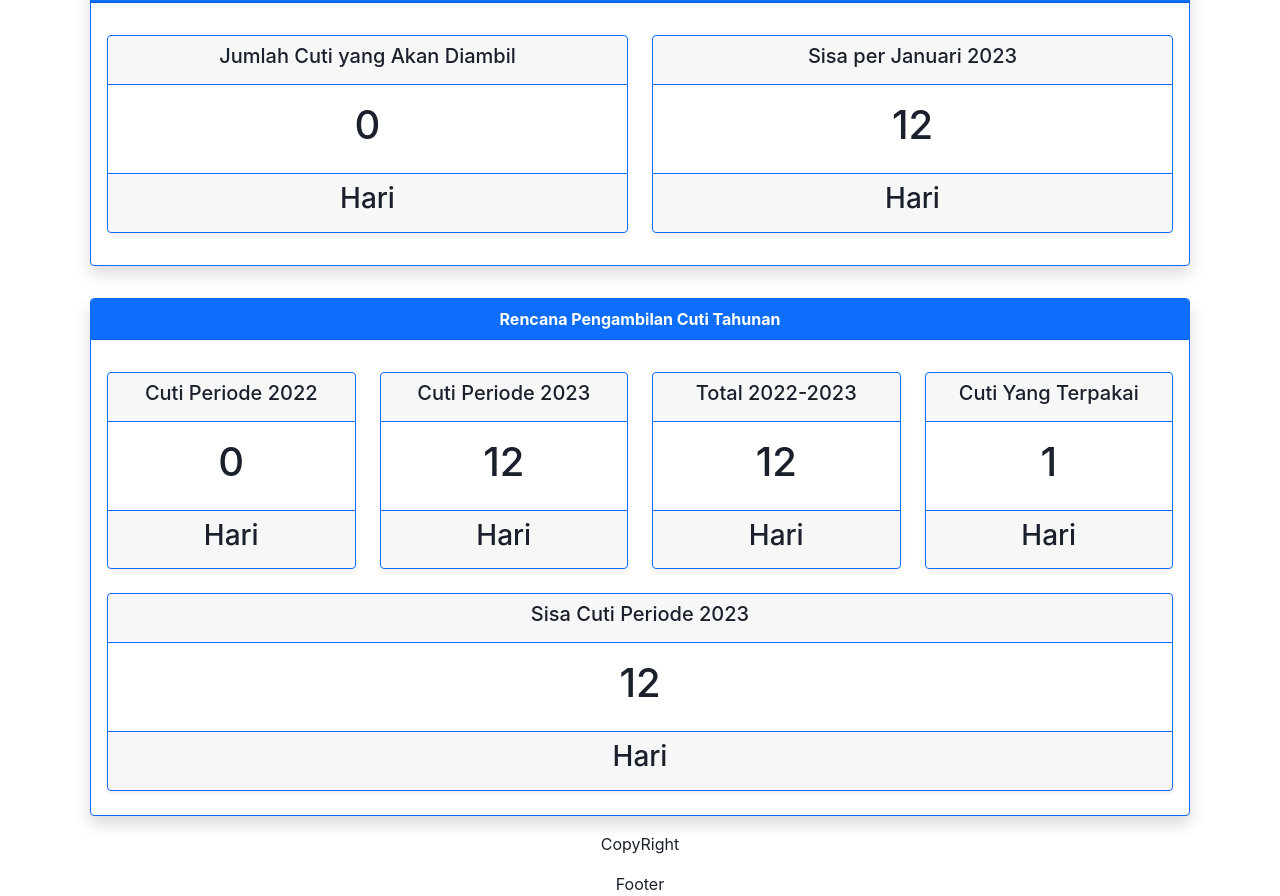
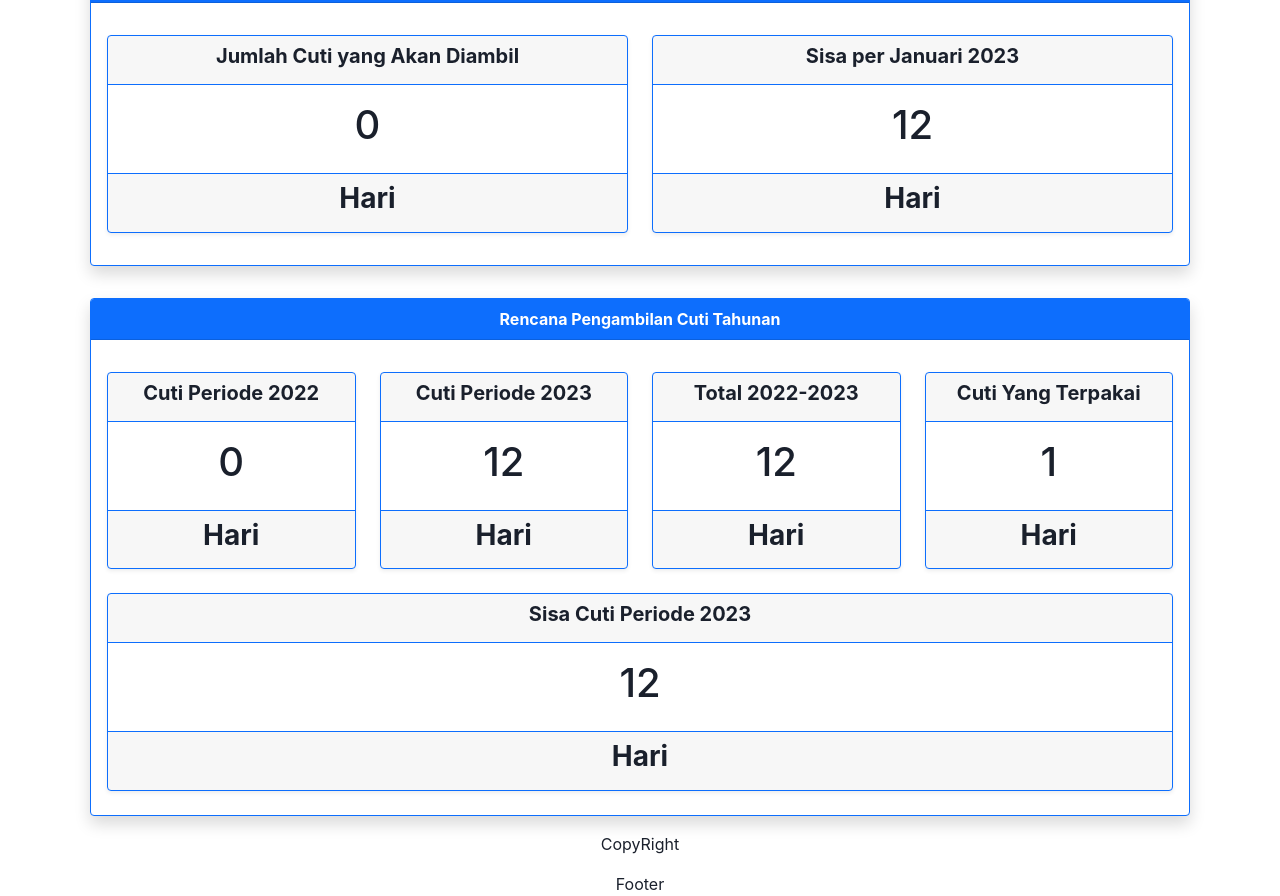
Before and after one commit to frztmr/form-cuti-izin-bia, a React (Create React App) app: page / in a window 1280 px wide. Shown: the part 436-1332 px from the top of the page. Built offline with nearby package versions, Linux system fonts and the light colour scheme.

Commit message:
Minor change on homepage and Added AjuanCutiModalModal, IzinTerlambatModal, PerbaikkanKehadiranModal.

```diff
--- a/src/Pages/HomePage.jsx
+++ b/src/Pages/HomePage.jsx
@@ -122,7 +122,7 @@ const HomePage = () => {
                                 <div className="col-12 col-sm-6 py-3">
                                     <div className="card border-primary w-100 shadow-sm ">
                                         <div className="card-header border-primary">
-                                            <h5 className="text-bold">
+                                            <h5 className="fw-bold">
                                                 Jumlah Cuti yang Akan Diambil
                                             </h5>
                                         </div>
@@ -130,7 +130,7 @@ const HomePage = () => {
                                             <h1 className="card-title">0</h1>
                                         </div>
                                         <div class="card-footer border-primary ">
-                                            <h3>
+                                            <h3 className="fw-bold">
                                                 Hari
                                             </h3>
                                         </div>
@@ -139,7 +139,7 @@ const HomePage = () => {
                                 <div className="col-12 col-sm-6 py-3">
                                     <div className="card border-primary w-100 shadow-sm">
                                         <div className="card-header border-primary">
-                                            <h5 className="text-bold">
+                                            <h5 className="fw-bold">
                                                 Sisa per Januari 2023
                                             </h5>
                                         </div>
@@ -147,7 +147,7 @@ const HomePage = () => {
                                             <h1 className="card-title">12</h1>
                                         </div>
                                         <div class="card-footer border-primary">
-                                            <h3>
+                                            <h3 className="fw-bold">
                                                 Hari
                                             </h3>
                                         </div>
@@ -169,7 +169,7 @@ const HomePage = () => {
                                 <div className="col-12 col-sm-3 py-3">
                                     <div className="card border-primary w-100 shadow-sm">
                                         <div className="card-header border-primary">
-                                            <h5 className="text-bold">
+                                            <h5 className="fw-bold">
                                                 Cuti Periode 2022
                                             </h5>
                                         </div>
@@ -177,7 +177,7 @@ const HomePage = () => {
                                             <h1 className="card-title">0</h1>
                                         </div>
                                         <div class="card-footer border-primary">
-                                            <h3>
+                                            <h3 className="fw-bold">
                                                 Hari
                                             </h3>
                                         </div>
@@ -186,7 +186,7 @@ const HomePage = () => {
                                 <div className="col-12 col-sm-3 py-3">
                                     <div className="card border-primary w-100 shadow-sm">
                                         <div className="card-header border-primary">
-                                            <h5 className="text-bold">
+                                            <h5 className="fw-bold">
                                                 Cuti Periode 2023
                                             </h5>
                                         </div>
@@ -194,7 +194,7 @@ const HomePage = () => {
                                             <h1 className="card-title">12</h1>
                                         </div>
                                         <div class="card-footer border-primary ">
-                                            <h3>
+                                            <h3 className="fw-bold">
                                                 Hari
                                             </h3>
                                         </div>
@@ -203,7 +203,7 @@ const HomePage = () => {
                                 <div className="col-12 col-sm-3 py-3">
                                     <div className="card border-primary w-100 shadow-sm">
                                         <div className="card-header border-primary">
-                                            <h5 className="text-bold">
+                                            <h5 className="fw-bold">
                                                 Total 2022-2023
                                             </h5>
                                         </div>
@@ -211,7 +211,7 @@ const HomePage = () => {
                                             <h1 className="card-title">12</h1>
                                         </div>
                                         <div class="card-footer border-primary ">
-                                            <h3>
+                                            <h3 className="fw-bold">
                                                 Hari
                                             </h3>
                                         </div>
@@ -220,7 +220,7 @@ const HomePage = () => {
                                 <div className="col-12 col-sm-3 py-3">
                                     <div className="card border-primary w-100 shadow-sm ">
                                         <div className="card-header border-primary ">
-                                            <h5 className="text-bold">
+                                            <h5 className="fw-bold">
                                                 Cuti Yang Terpakai
                                             </h5>
                                         </div>
@@ -228,7 +228,7 @@ const HomePage = () => {
                                             <h1 className="card-title">1</h1>
                                         </div>
                                         <div class="card-footer border-primary">
-                                            <h3>
+                                            <h3 className="fw-bold">
                                                 Hari
                                             </h3>
                                         </div>
@@ -240,7 +240,7 @@ const HomePage = () => {
                                 <div className="col-12 col-sm-12 py-2">
                                     <div className="shadow-sm card w-100 border-primary ">
                                         <div className="card-header border-primary">
-                                            <h5 className="text-bold">
+                                            <h5 className="fw-bold">
                                                 Sisa Cuti Periode 2023
                                             </h5>
                                         </div>
@@ -248,7 +248,7 @@ const HomePage = () => {
                                             <h1 className="card-title">12</h1>
                                         </div>
                                         <div class="card-footer border-primary">
-                                            <h3>
+                                            <h3 className="fw-bold">
                                                 Hari
                                             </h3>
                                         </div>
```
Also changed, not shown: src/Pages/AjuanCutiModal.jsx (added, +13 -0 lines), src/Pages/PerbaikanKehadiranModal.jsx (added, +13 -0 lines), src/Pages/IzinTerlambatModal.jsx (added).
